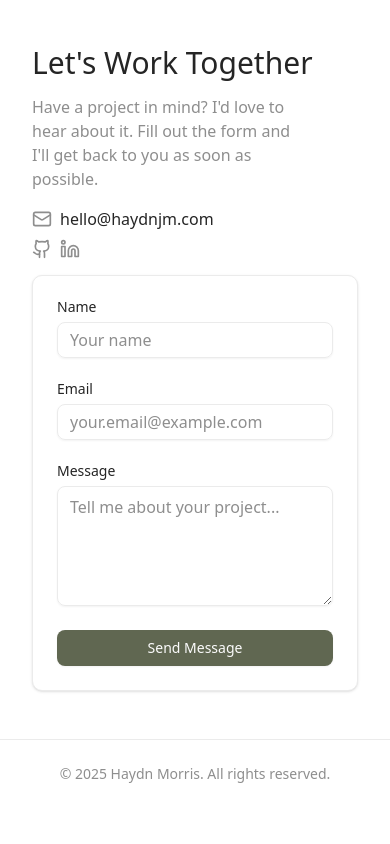
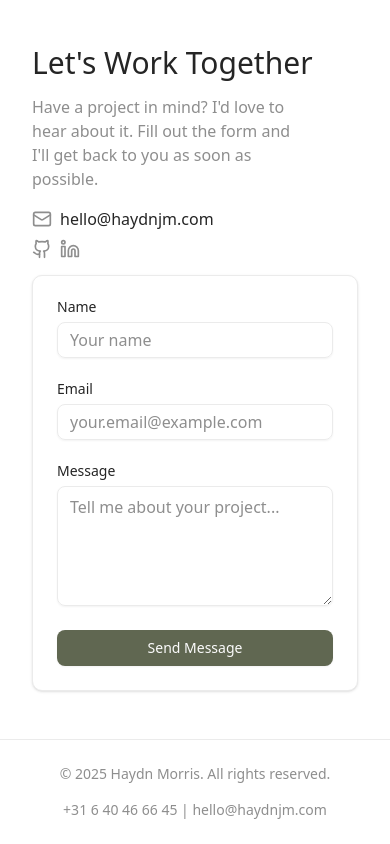
Before and after one commit to haydnjm/haydnjm-freelance-website, a Next.js app: page / in a window 390 px wide. Shown: the part 4206-5050 px from the top of the page. Before the commit the page ends 5014 px from the top, so only its background shows below. Built offline with nearby package versions, Linux system fonts and the light colour scheme; no server answers.

Commit message:
add phone and email

```diff
--- a/src/app/page.tsx
+++ b/src/app/page.tsx
@@ -240,10 +240,11 @@ export default function Home() {
         </section>
       </main>
       <footer className="border-t py-6 md:py-0 px-container">
-        <div className="flex flex-col items-center justify-between gap-4 md:h-16 md:flex-row">
-          <p className="text-sm text-muted-foreground">
+        <div className="flex flex-col items-center justify-between gap-4 md:h-16 md:flex-row text-sm text-muted-foreground">
+          <p>
             &copy; {new Date().getFullYear()} Haydn Morris. All rights reserved.
           </p>
+          <p>+31 6 40 46 66 45 | hello@haydnjm.com</p>
           {/* <nav className="flex gap-4 sm:gap-6">
             <Link
               href="#"
```
